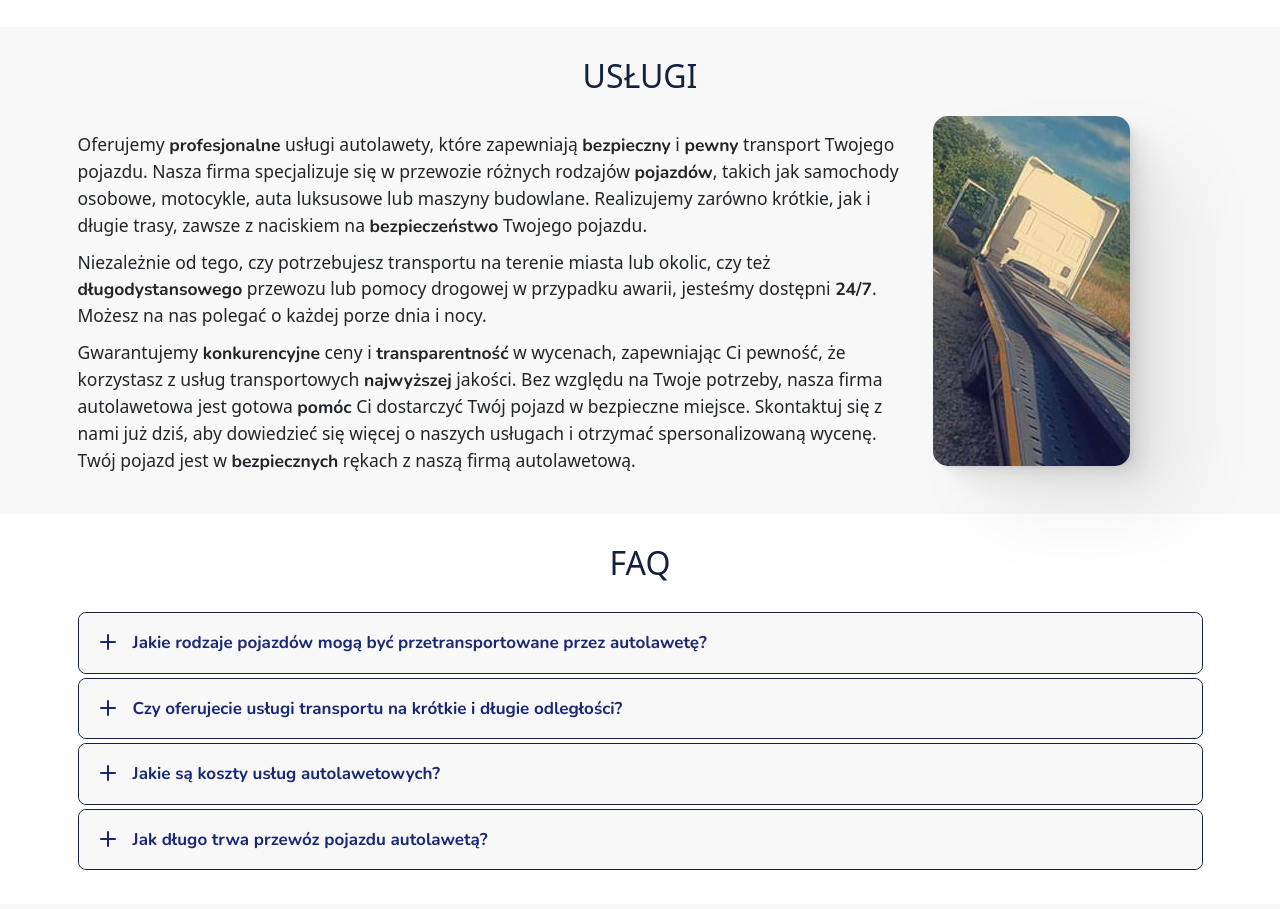
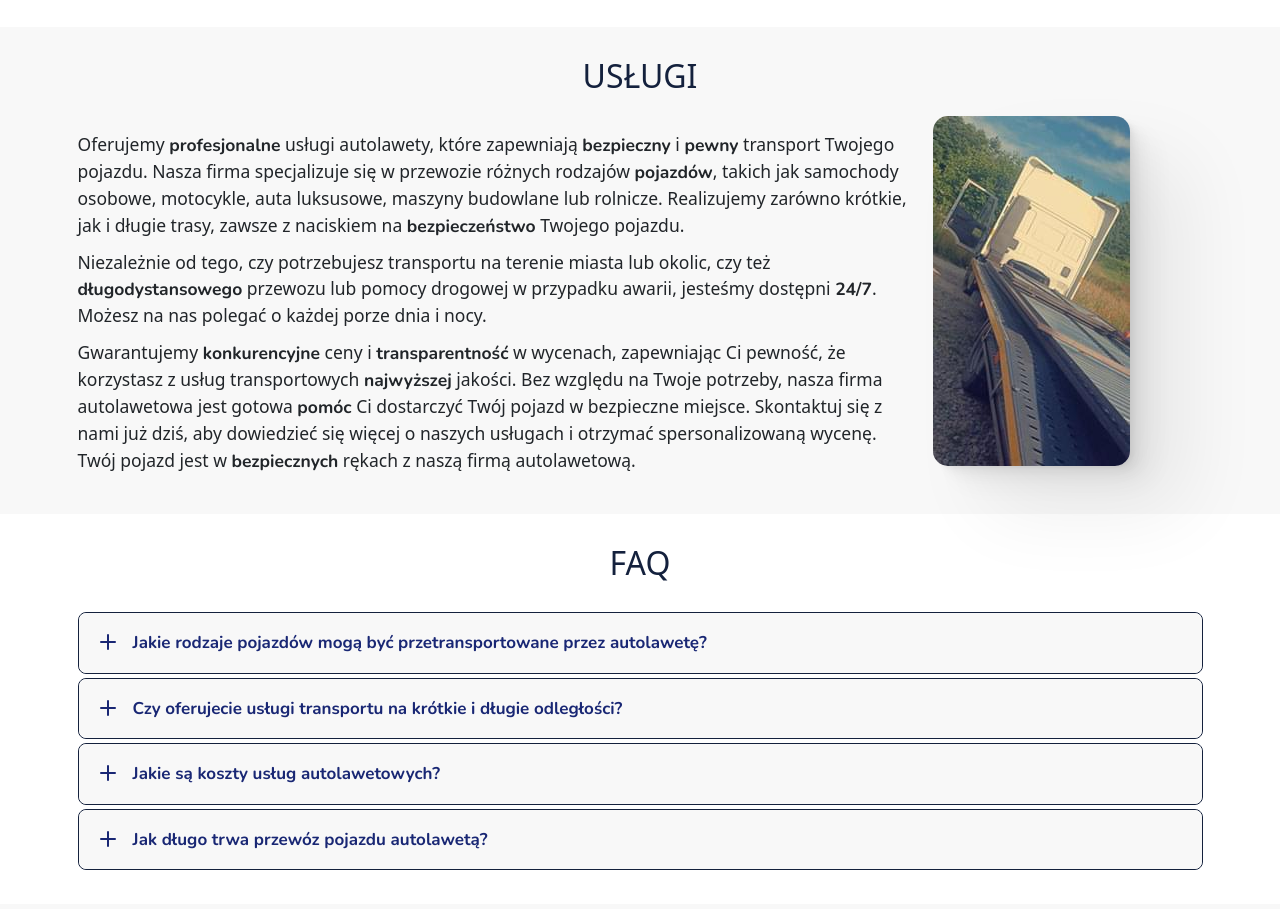
Before and after one commit to majllo15/lawbud, a website: page index.html in a window 1280 px wide. Shown: the part 1203-2112 px from the top of the page. Drawn offline with nearby package versions, Linux system fonts and the light colour scheme.

Commit message:
modified text

```diff
--- a/index.html
+++ b/index.html
@@ -100,7 +100,7 @@
                             i <span class="services__text--bold">pewny</span> transport Twojego pojazdu. Nasza firma
                             specjalizuje się w przewozie różnych rodzajów
                             <span class="services__text--bold">pojazdów</span>, takich jak samochody osobowe, motocykle,
-                            auta luksusowe lub maszyny budowlane. Realizujemy zarówno
+                            auta luksusowe, maszyny budowlane lub rolnicze. Realizujemy zarówno
                             krótkie, jak i długie trasy, zawsze z naciskiem na <span
                                 class="services__text--bold">bezpieczeństwo</span> Twojego pojazdu.
                         </p>
```
